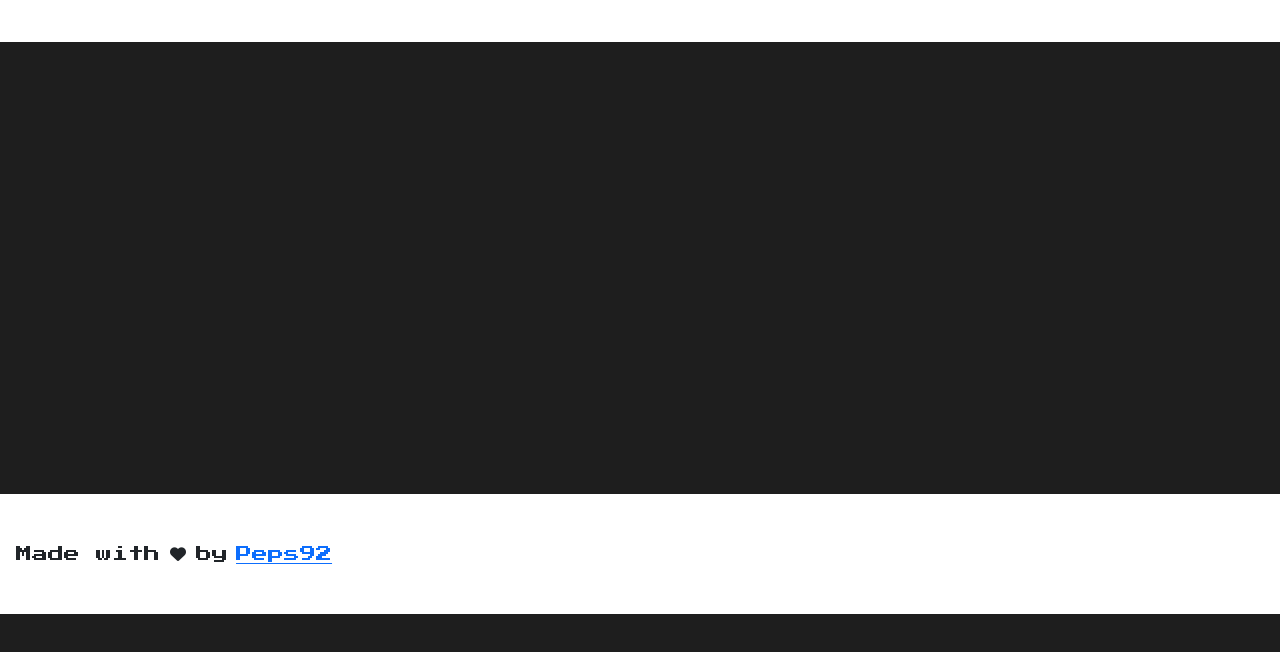
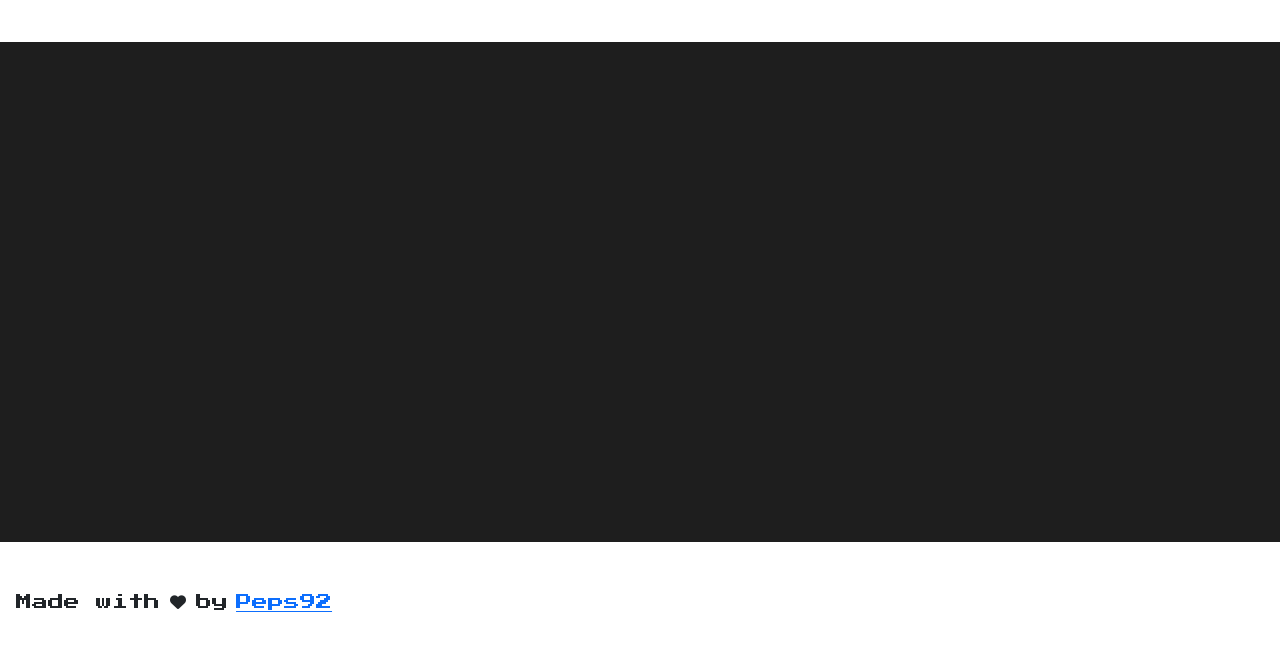
Before and after one commit to giuseppesciacca/js-campominato-grid, a plain HTML site: page index.html in a window 1280 px wide. Shown: the part 138-790 px from the top of the page. Drawn offline with nearby package versions, Linux system fonts and the light colour scheme; a web font is replaced by a local one.

Commit message:
[fix] min-height main

```diff
--- a/assets/css/style.css
+++ b/assets/css/style.css
@@ -16,7 +16,7 @@ body {
 }
 
 #app_main {
-    min-height: calc(100vh - 14.25rem - 7.5rem);
+    min-height: calc(100vh - 11.25rem - 7.5rem);
 }
 
 #app_main .wrapper {
```
